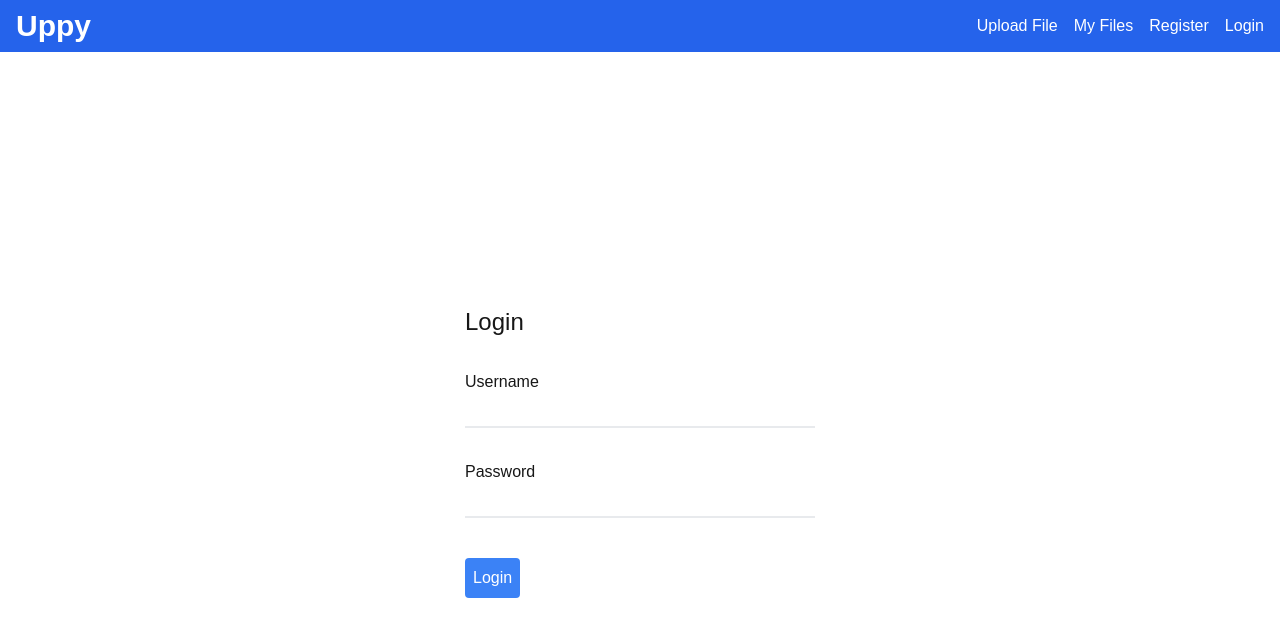
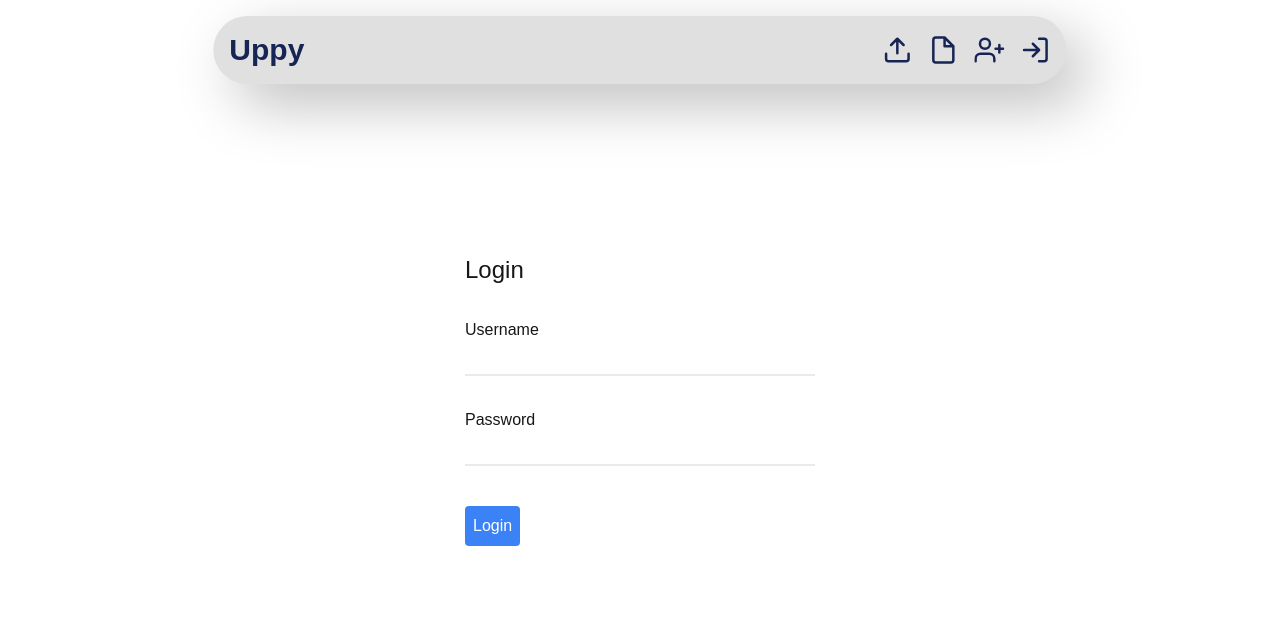
Before and after one commit to nheek/uppy, a Next.js app: page /login in a window 1280 px wide. Shown: the top 636 px of the page. Built offline with nearby package versions, Linux system fonts and the light colour scheme.

Commit message:
added neumorphism

```diff
--- a/src/app/components/FileUpload/FileUpload.tsx
+++ b/src/app/components/FileUpload/FileUpload.tsx
@@ -103,7 +103,7 @@ const FileUpload = () => {
 
   return (
     <div className="flex flex-col items-center justify-center min-h-screen p-6">
-      <h1 className="text-4xl mb-4 font-bold text-blue-600">
+      <h1 className="text-4xl mb-4 font-bold text-blue-950">
         Upload your files
       </h1>
       <form
@@ -113,13 +113,14 @@ const FileUpload = () => {
         <input
           type="file"
           onChange={handleFileChange}
-          className="mb-4 border border-blue-500 rounded p-2 text-white"
+          className="neu bg-blue-950 mb-4 rounded-3xl px-6 py-4 text-blue-950"
         />
         <button
           type="submit"
-          className="w-full h-14 bg-blue-500 text-white p-2 rounded shadow hover:bg-blue-600 transition"
+          className="neu w-full h-14 bg-blue-500 flex items-center justify-center gap-4 text-blue-950 mt-6 p-2 rounded-3xl"
         >
-          Upload File
+          <svg xmlns="http://www.w3.org/2000/svg" width="30" height="30" viewBox="0 0 24 24" fill="none" stroke="#172554" stroke-width="2" stroke-linecap="round" stroke-linejoin="round"><path d="M3 15v4c0 1.1.9 2 2 2h14a2 2 0 0 0 2-2v-4M17 8l-5-5-5 5M12 4.2v10.3"/></svg>
+          <span className="text-lg">Upload File</span>
         </button>
       </form>
 
--- a/src/app/components/Header/Header.tsx
+++ b/src/app/components/Header/Header.tsx
@@ -14,7 +14,7 @@ const Header = () => {
   };
 
   return (
-    <header className="bg-blue-600 text-white px-4 py-2">
+    <header className="neu fixed left-1/2 transform -translate-x-1/2 top-4 w-2/3 text-blue-950 px-4 py-4 rounded-3xl">
       <div className="flex justify-between items-center container mx-auto">
         <h1
           className="text-3xl font-bold cursor-pointer"
@@ -23,34 +23,34 @@ const Header = () => {
           Uppy
         </h1>
         <nav>
-          <ul className="flex space-x-4">
+          <ul className="flex gap-4 items-center">
             <li>
-              <Link href="/file-upload" className="hover:underline">
-                Upload File
+              <Link href="/file-upload">
+              <svg xmlns="http://www.w3.org/2000/svg" width="30" height="30" viewBox="0 0 24 24" fill="none" stroke="#172554" stroke-width="2" stroke-linecap="round" stroke-linejoin="round"><path d="M3 15v4c0 1.1.9 2 2 2h14a2 2 0 0 0 2-2v-4M17 8l-5-5-5 5M12 4.2v10.3"/></svg>
               </Link>
             </li>
             <li>
-              <Link href="/my-files" className="hover:underline">
-                My Files
+              <Link href="/my-files">
+              <svg xmlns="http://www.w3.org/2000/svg" width="30" height="30" viewBox="0 0 24 24" fill="none" stroke="#172554" stroke-width="2" stroke-linecap="round" stroke-linejoin="round"><path d="M13 2H6a2 2 0 0 0-2 2v16c0 1.1.9 2 2 2h12a2 2 0 0 0 2-2V9l-7-7z"/><path d="M13 3v6h6"/></svg>
               </Link>
             </li>
             {!isLoggedIn ? (
               <>
                 <li>
-                  <Link href="/register" className="hover:underline">
-                    Register
+                  <Link href="/register">
+                  <svg xmlns="http://www.w3.org/2000/svg" width="30" height="30" viewBox="0 0 24 24" fill="none" stroke="#172554" stroke-width="2" stroke-linecap="round" stroke-linejoin="round"><path d="M16 21v-2a4 4 0 0 0-4-4H5a4 4 0 0 0-4 4v2"></path><circle cx="8.5" cy="7" r="4"></circle><line x1="20" y1="8" x2="20" y2="14"></line><line x1="23" y1="11" x2="17" y2="11"></line></svg>
                   </Link>
                 </li>
                 <li>
-                  <Link href="/login" className="hover:underline">
-                    Login
+                  <Link href="/login">
+                  <svg xmlns="http://www.w3.org/2000/svg" width="30" height="30" viewBox="0 0 24 24" fill="none" stroke="#172554" stroke-width="2" stroke-linecap="round" stroke-linejoin="round"><path d="M15 3h4a2 2 0 0 1 2 2v14a2 2 0 0 1-2 2h-4M10 17l5-5-5-5M13.8 12H3"/></svg>
                   </Link>
                 </li>
               </>
             ) : (
-              <li>
-                <button onClick={handleLogout} className="hover:underline">
-                  Logout
+              <li className="flex">
+                <button onClick={handleLogout}>
+                <svg xmlns="http://www.w3.org/2000/svg" width="30" height="30" viewBox="0 0 24 24" fill="none" stroke="#172554" stroke-width="2" stroke-linecap="round" stroke-linejoin="round"><path d="M16 17l5-5-5-5M19.8 12H9M13 22a10 10 0 1 1 0-20"/></svg>
                 </button>
               </li>
             )}
--- a/src/app/globals.css
+++ b/src/app/globals.css
@@ -9,7 +9,7 @@
 
 @media (prefers-color-scheme: dark) {
   :root {
-    --background: #0a0a0a;
+    --background: #DBDDDA    ;
     --foreground: #ededed;
   }
 }
@@ -25,3 +25,10 @@ body {
     text-wrap: balance;
   }
 }
+
+.neu {
+  border-radius: 50px;
+  background: #e0e0e0;
+  box-shadow:  20px 20px 60px #bebebe,
+             -20px -20px 60px #ffffff;
+}
```
